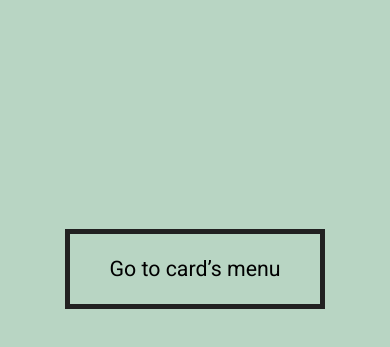
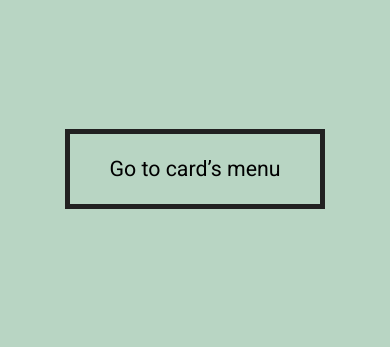
Before and after one commit to isaroxo/ADU-IndividualAssignment, a plain HTML site: page index.html in a window 390 px wide. Shown: the part 485-832 px from the top of the page. Drawn offline with nearby package versions, Linux system fonts and the light colour scheme.

Commit message:
Alteração da posição do botão no tablet

```diff
--- a/homepage.css
+++ b/homepage.css
@@ -186,6 +186,7 @@ body{
         font-size: 16pt;
         /*height: 70px;*/
         padding: 0 40px;
+        bottom: 150px;
     }
     .tituloinstrucoes {
         font-size: 16pt;
```
